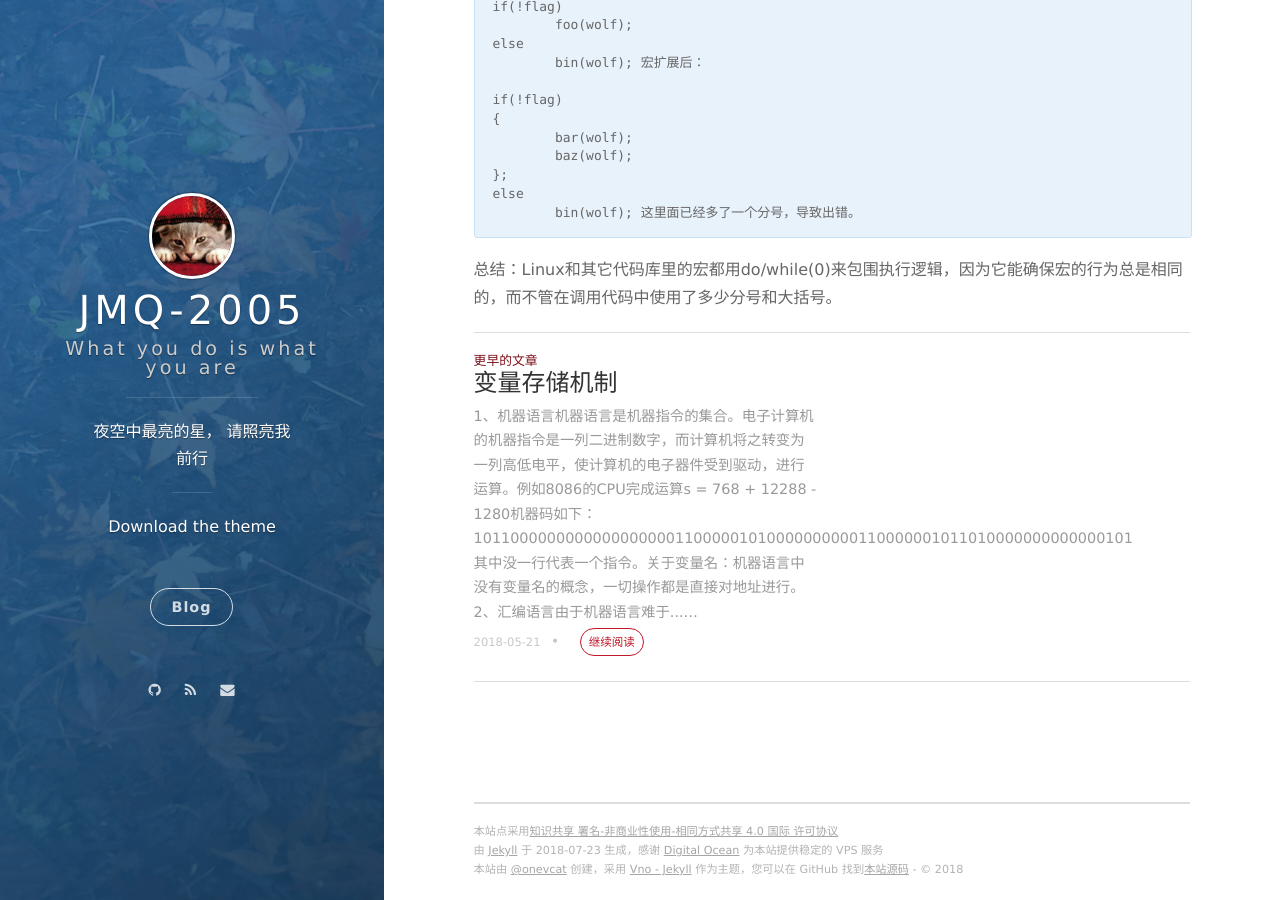
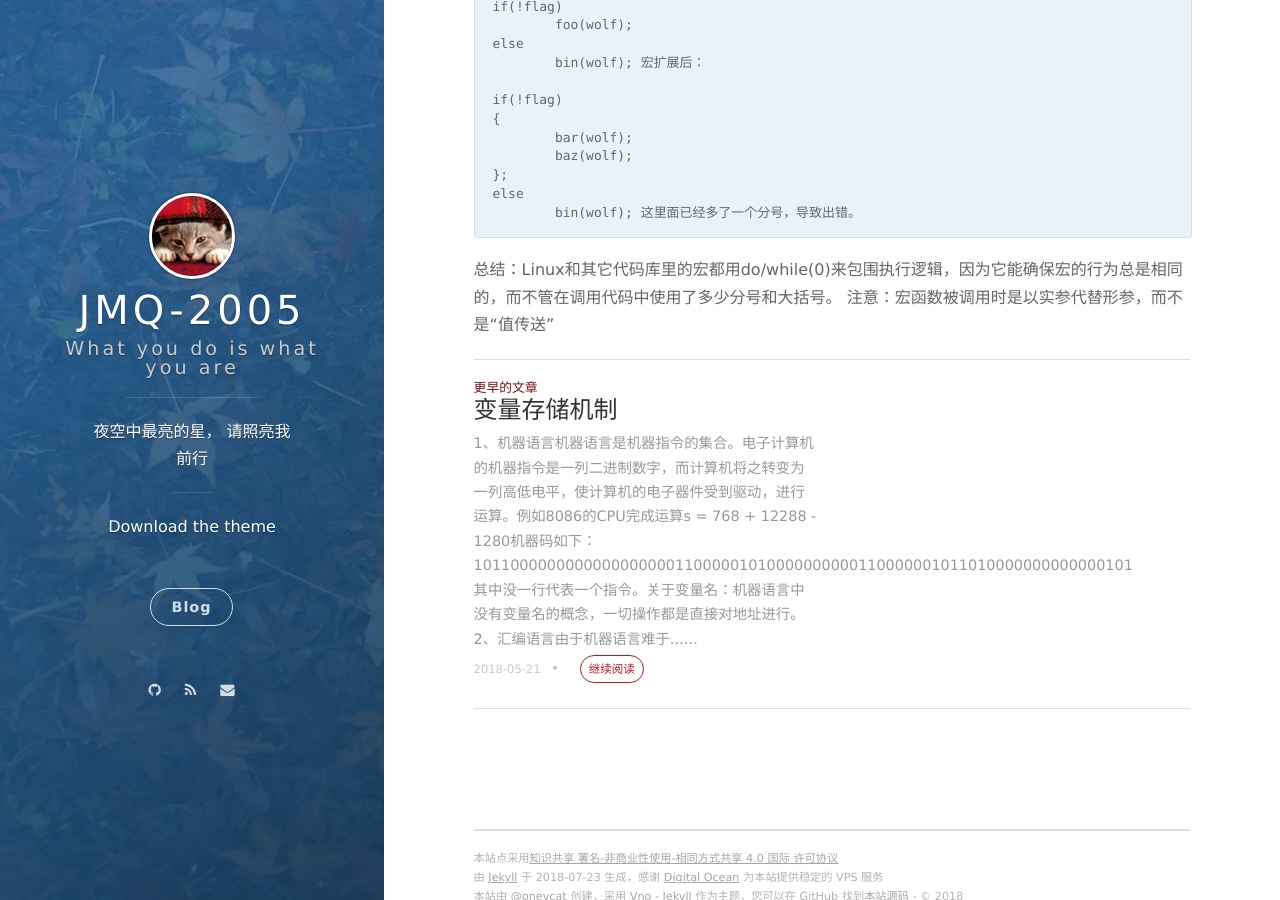
Before and after one commit to nevermore3/nevermore3.github.io, a Jekyll site: the page built from _posts/2018-07-09-C中的宏定义.md, in a window 1280 px wide and 900 px high, scrolled down 1266 px. Built offline with Jekyll 4.4.1, drawn with Linux system fonts in a browser that asks for light colours; nearby versions of some CDN libraries; our own code applies the rules of GitHub Pages for plain Markdown files; comment, search, counter and statistics services are not loaded.

Commit message:
Update 2018-07-09-C中的宏定义.md

```diff
--- a/_posts/2018-07-09-C中的宏定义.md
+++ b/_posts/2018-07-09-C中的宏定义.md
@@ -69,3 +69,4 @@
 这里面已经多了一个分号，导致出错。
 
 总结：Linux和其它代码库里的宏都用do/while(0)来包围执行逻辑，因为它能确保宏的行为总是相同的，而不管在调用代码中使用了多少分号和大括号。
+注意：宏函数被调用时是以实参代替形参，而不是“值传送”
```
